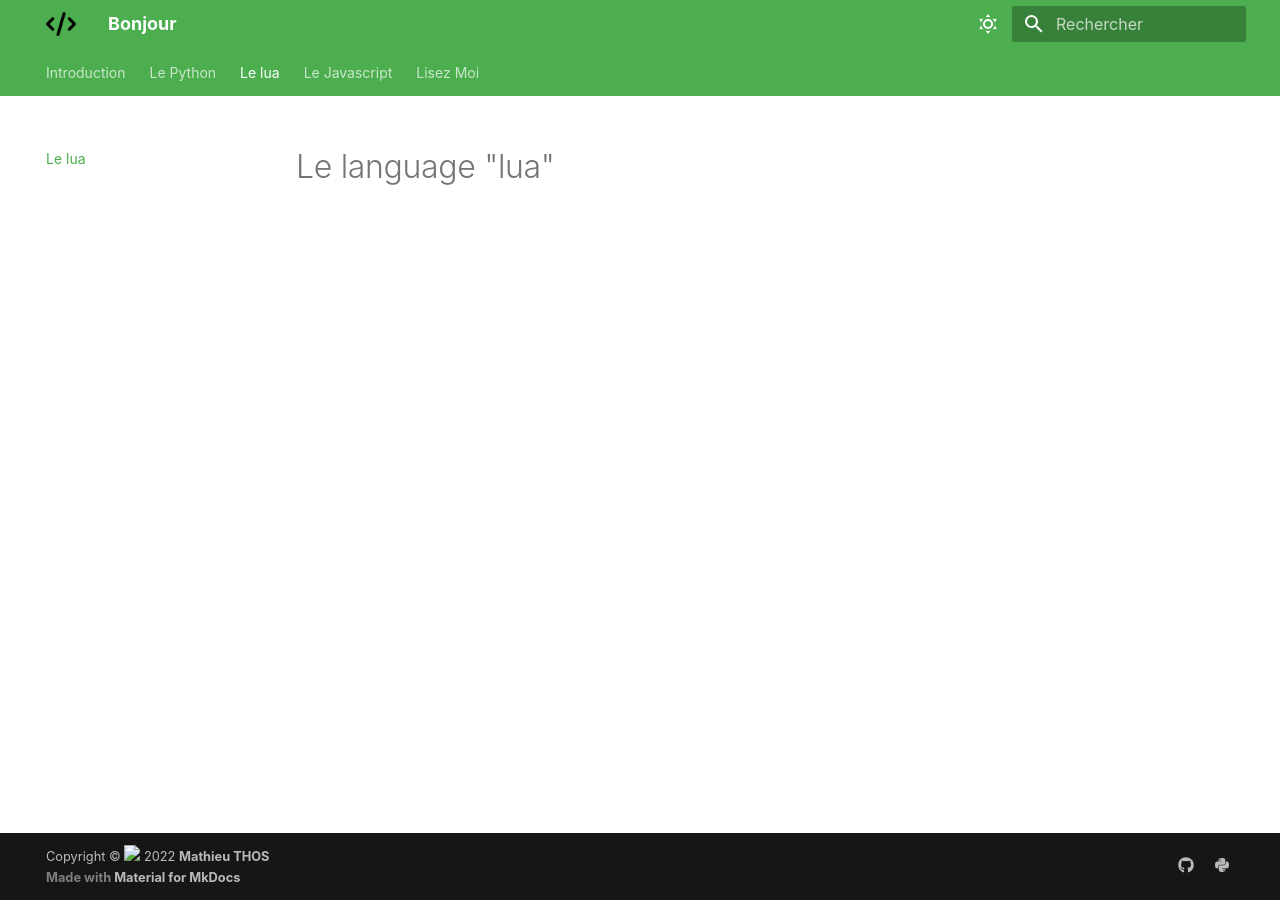
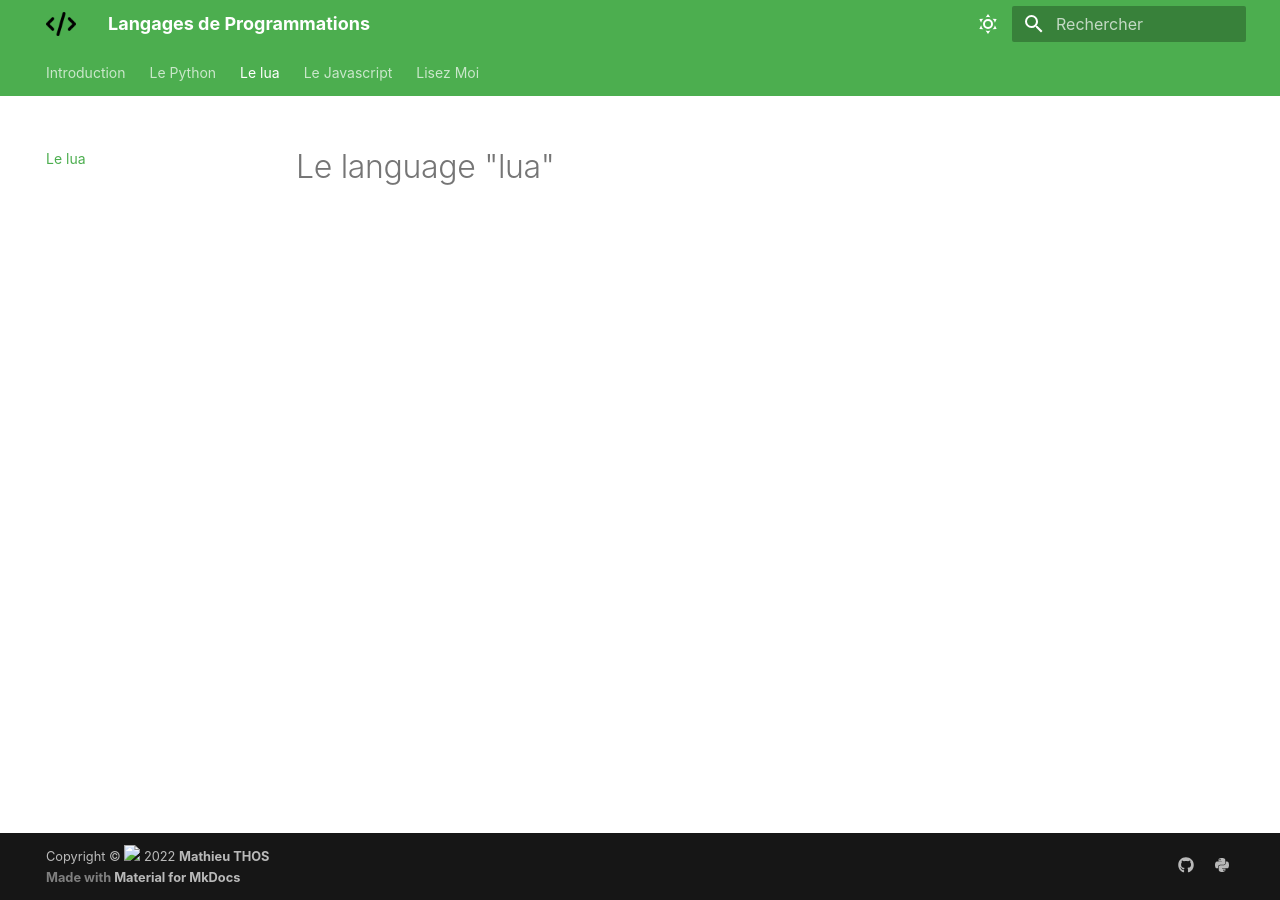
Before and after one commit to OKONORE/languages_programmation, an MkDocs documentation site: the page built from docs/lua.md, in a window 1280 px wide. Built offline with MkDocs 1.6.1 and Material for MkDocs 9.7.7, drawn with Linux system fonts in a browser that asks for light colours.

Commit message:
Update mkdocs.yml

```diff
--- a/mkdocs.yml
+++ b/mkdocs.yml
@@ -1,4 +1,4 @@
-site_name: Bonjour
+site_name: Langages de Programmations
 edit_uri: tree/main/docs/
 site_description: Les languages de programmations
 docs_dir: docs
```
